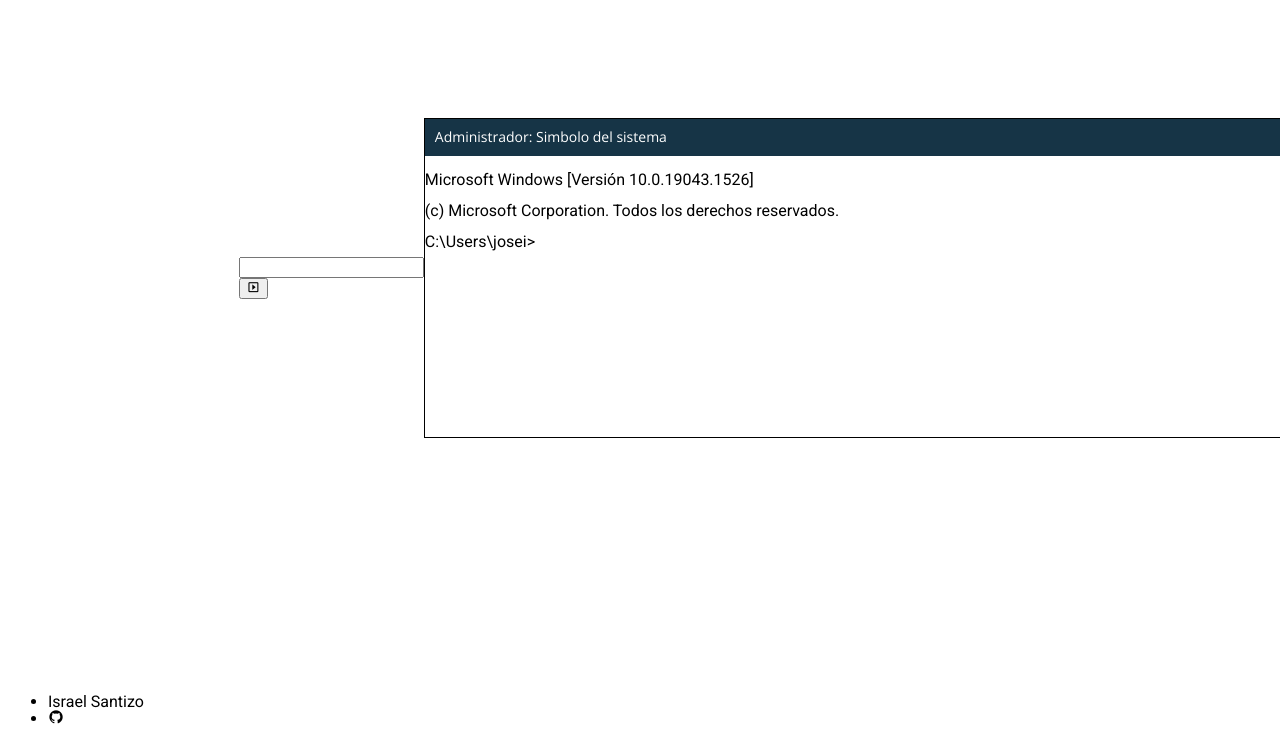
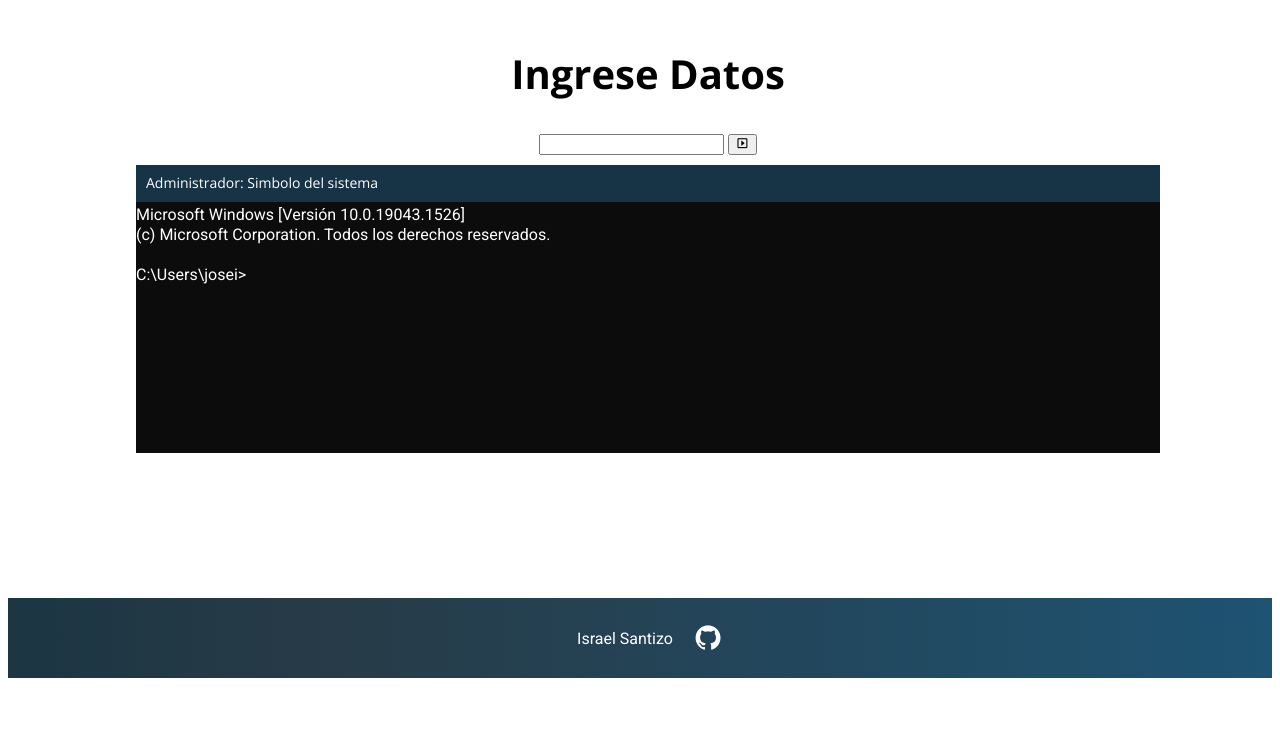
Before and after one commit to IsraelSantizo98/NumeroDivisible, a plain HTML site: page index.html in a window 1280 px wide. Shown: the part 130-872 px from the top of the page. After the commit the page ends 816 px from the top, so only its background shows below. Drawn offline with nearby package versions, Linux system fonts and the light colour scheme.

Commit message:
Se agrega estilos a la consola

```diff
--- a/css/style.css
+++ b/css/style.css
@@ -2,6 +2,7 @@
     --background-console: #0c0c0c;
     --background-title: #163446;
     --color-white: #fff;
+    --color-black: #000;
 }
 html {
     font-size: 62.5%;
@@ -12,23 +13,30 @@ html {
   *:after {
     box-sizing: inherit;
 }
+/*GLOBALES*/
 h1, h2, h3{
     font-family: "Open Sans", sans-serif;
     line-height: 1.2;
-    color: var(--color-white);
+    color: var(--color-black);
 }
 h1 {
     font-size: 4rem;
 }
-
 h2 {
     font-size: 3.6rem;
     margin: 1rem 0;
 }
-
 h3 {
     font-size: 1.4rem;
     font-weight: 400;
+    color: var(--color-white);
+}
+ul{
+    list-style: none;
+}
+li{
+    color: var(--color-white);
+    text-align: center;
 }
 body{
     font-family: "Roboto", sans-serif;
@@ -42,14 +50,15 @@ body::-webkit-scrollbar {
     display: flex;
     align-items: center;
     justify-content: center;
-    height: 100vh;
+    flex-direction: column;
+    gap: 1rem;
+    height: 90vh;
     width: 100vw;
 }
 .container{
     width: 80%;
     height: 40%;
-    /* background-color: var(--background-console); */
-    border: 1px solid black;
+    background-color: var(--background-console);
 }
 .title{
     background-color: var(--background-title);
@@ -58,3 +67,34 @@ body::-webkit-scrollbar {
     margin: 0;
     padding: 1rem;
 }
+.cmd p{
+    color: var(--color-white);
+    margin: .5rem 0;
+}
+.cmd p:last-of-type{
+    margin-top: 2.5rem;
+}
+/*FOOTER*/
+.footer{
+    background: linear-gradient(90deg, #1c3643, #273b47 25%, #1e5372);
+    height: 10vh;
+}
+.container-contacto{
+    display: flex;
+    align-items: center;
+    justify-content: center;
+    height: 100%;
+}
+.contacto{
+    display: flex;
+
+}
+.contacto li{
+    margin-right: 2rem;
+}
+.contacto .nombre{
+    margin-top: .8rem;
+}
+.contacto .github{
+    font-size: 3rem;
+}
```
